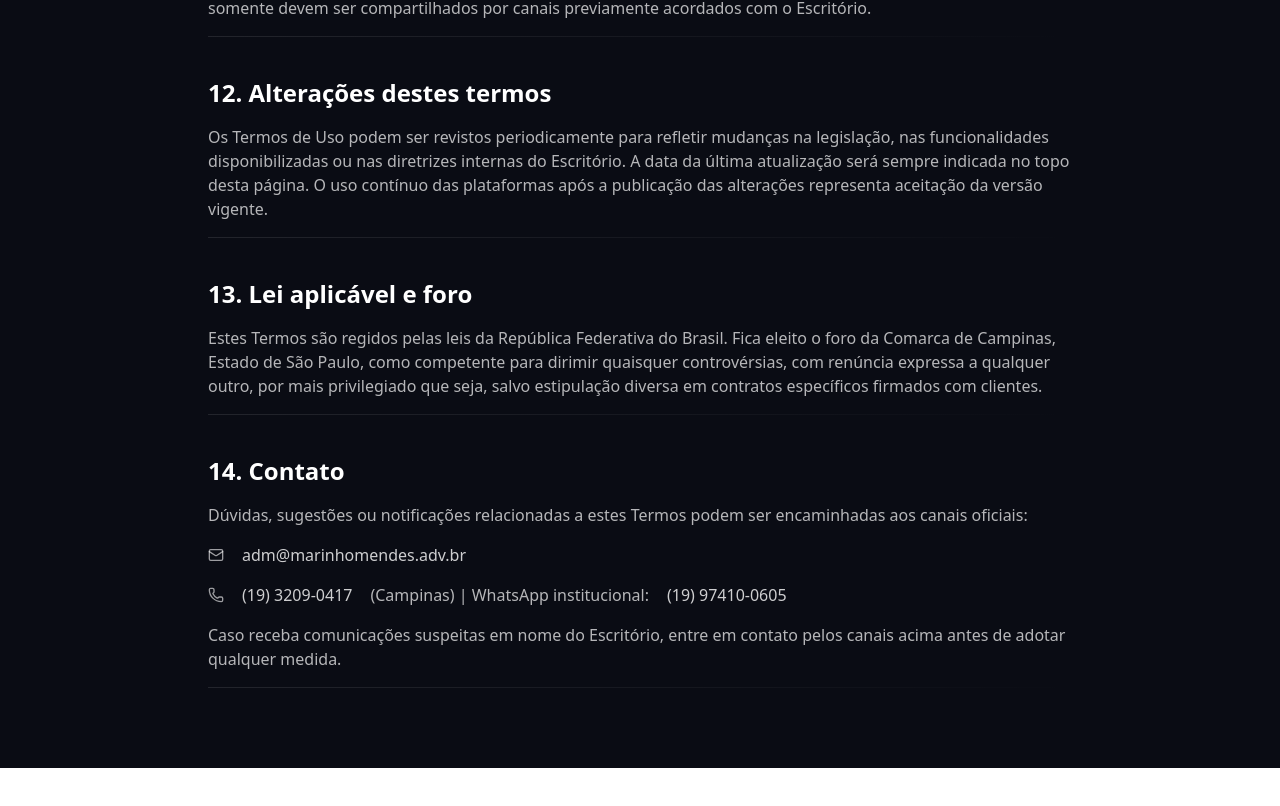
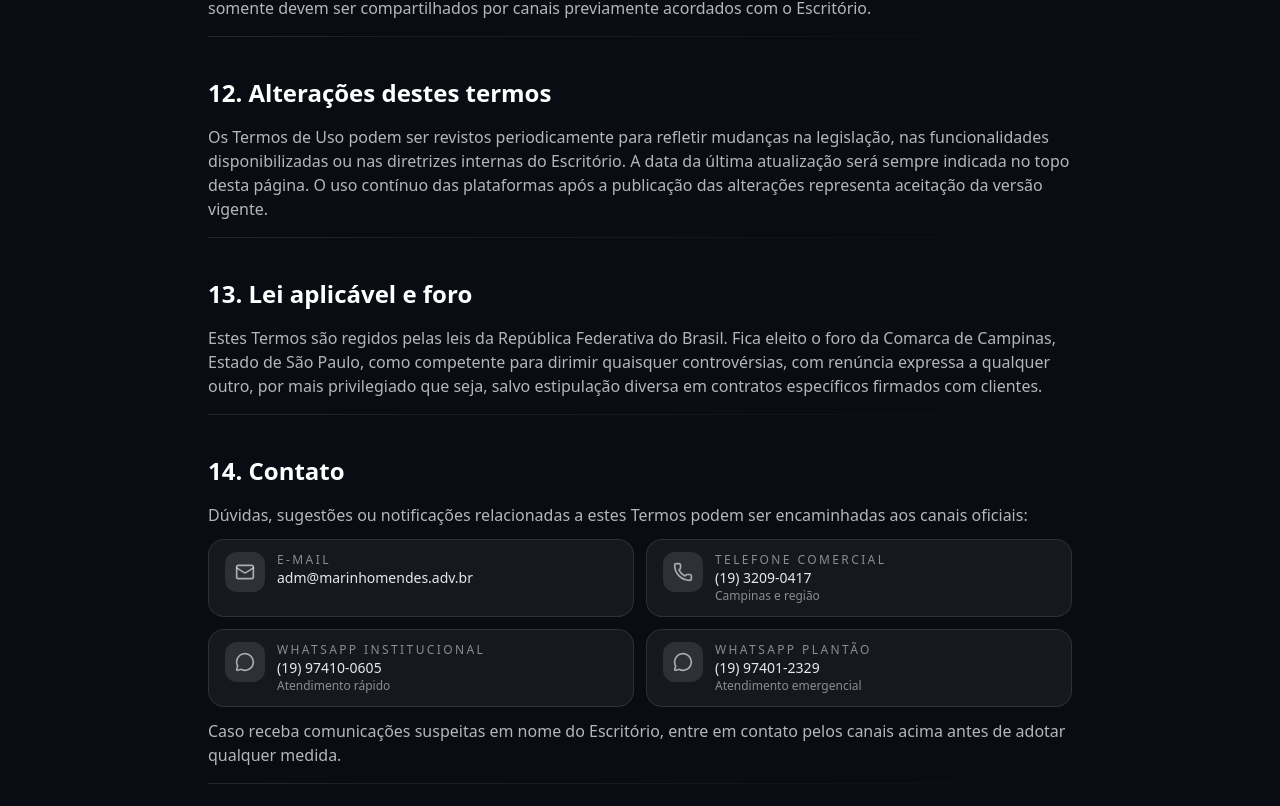
Before and after one commit to juanmmendes/pageMM, a React (Vite) app: page /termos-de-uso in a window 1280 px wide. Shown: the part 2786-3592 px from the top of the page. Before the commit the page ends 3554 px from the top, so only its background shows below. Built offline with nearby package versions, Linux system fonts and the light colour scheme.

Commit message:
Reorganiza contatos nas páginas legais

```diff
--- a/src/pages/PoliticaPrivacidade.jsx
+++ b/src/pages/PoliticaPrivacidade.jsx
@@ -1,6 +1,6 @@
 import React, { useEffect } from "react";
 import { Link } from "react-router-dom";
-import { Shield, Home, Mail, Phone } from "lucide-react";
+import { Shield, Home, Mail, Phone, MessageCircle } from "lucide-react";
 
 const THEME = {
   brand: {
@@ -16,6 +16,8 @@ const CONTACT = {
   phoneHref: "tel:+551932090417",
   whatsappDisplay: "(19) 97410-0605",
   whatsappHref: "https://api.whatsapp.com/send/?phone=5519974100605&text&type=phone_number&app_absent=0",
+  whatsappFastDisplay: "(19) 97401-2329",
+  whatsappFastHref: "https://api.whatsapp.com/send/?phone=5519974012329&text&type=phone_number&app_absent=0",
 };
 
 const LAST_UPDATE = "26 de setembro de 2025";
@@ -221,22 +223,65 @@ const SECTIONS = [
           Para exercer direitos, esclarecer dúvidas ou solicitar informações adicionais sobre o tratamento de dados pessoais, entre em contato com o
           nosso encarregado de proteção de dados (DPO) pelos canais:
         </p>
-        <ul className="list-none space-y-2 text-white/70">
-          <li className="flex items-center gap-2">
-            <Mail className="h-4 w-4 text-white/60" />
-            <a href={`mailto:${CONTACT.email}`} className="inline-flex items-center rounded-full px-2.5 py-1 text-white/80 no-underline transition-colors duration-200 hover:bg-white/10 hover:text-white">
+        <ul className="mt-5 grid gap-3 text-white/80 sm:grid-cols-2">
+          <li className="flex items-start gap-3 rounded-2xl border border-white/10 bg-white/5 px-4 py-3">
+            <span className="flex h-10 w-10 flex-none items-center justify-center rounded-xl bg-white/10 text-white/60">
+              <Mail className="h-5 w-5" aria-hidden="true" />
+            </span>
+            <div className="min-w-0">
+              <div className="text-xs uppercase tracking-[0.2em] text-white/50">E-mail</div>
+              <a
+                href={`mailto:${CONTACT.email}`}
+                className="block text-sm font-medium text-white/90 no-underline transition-colors duration-200 hover:text-white hover:underline break-words"
+              >
                 {CONTACT.email}
               </a>
+            </div>
           </li>
-          <li className="flex items-center gap-2">
-            <Phone className="h-4 w-4 text-white/60" />
-            <a href={CONTACT.phoneHref} className="inline-flex items-center rounded-full px-2.5 py-1 text-white/80 no-underline transition-colors duration-200 hover:bg-white/10 hover:text-white">
+          <li className="flex items-start gap-3 rounded-2xl border border-white/10 bg-white/5 px-4 py-3">
+            <span className="flex h-10 w-10 flex-none items-center justify-center rounded-xl bg-white/10 text-white/60">
+              <Phone className="h-5 w-5" aria-hidden="true" />
+            </span>
+            <div className="min-w-0">
+              <div className="text-xs uppercase tracking-[0.2em] text-white/50">Telefone comercial</div>
+              <a
+                href={CONTACT.phoneHref}
+                className="block text-sm font-medium text-white/90 no-underline transition-colors duration-200 hover:text-white hover:underline"
+              >
                 {CONTACT.phoneDisplay}
               </a>
-            (Campinas) | WhatsApp institucional:{" "}
-            <a href={CONTACT.whatsappHref} className="inline-flex items-center rounded-full px-2.5 py-1 text-white/80 no-underline transition-colors duration-200 hover:bg-white/10 hover:text-white">
+              <div className="text-xs text-white/50">Campinas e região</div>
+            </div>
+          </li>
+          <li className="flex items-start gap-3 rounded-2xl border border-white/10 bg-white/5 px-4 py-3">
+            <span className="flex h-10 w-10 flex-none items-center justify-center rounded-xl bg-white/10 text-white/60">
+              <MessageCircle className="h-5 w-5" aria-hidden="true" />
+            </span>
+            <div className="min-w-0">
+              <div className="text-xs uppercase tracking-[0.2em] text-white/50">WhatsApp institucional</div>
+              <a
+                href={CONTACT.whatsappHref}
+                className="block text-sm font-medium text-white/90 no-underline transition-colors duration-200 hover:text-white hover:underline"
+              >
                 {CONTACT.whatsappDisplay}
               </a>
+              <div className="text-xs text-white/50">Atendimento rápido</div>
+            </div>
+          </li>
+          <li className="flex items-start gap-3 rounded-2xl border border-white/10 bg-white/5 px-4 py-3">
+            <span className="flex h-10 w-10 flex-none items-center justify-center rounded-xl bg-white/10 text-white/60">
+              <MessageCircle className="h-5 w-5" aria-hidden="true" />
+            </span>
+            <div className="min-w-0">
+              <div className="text-xs uppercase tracking-[0.2em] text-white/50">WhatsApp plantão</div>
+              <a
+                href={CONTACT.whatsappFastHref}
+                className="block text-sm font-medium text-white/90 no-underline transition-colors duration-200 hover:text-white hover:underline"
+              >
+                {CONTACT.whatsappFastDisplay}
+              </a>
+              <div className="text-xs text-white/50">Atendimento emergencial</div>
+            </div>
           </li>
         </ul>
         <p>
--- a/src/pages/TermosUso.jsx
+++ b/src/pages/TermosUso.jsx
@@ -1,6 +1,6 @@
 import React, { useEffect } from "react";
 import { Link } from "react-router-dom";
-import { FileText, Home, Mail, Phone } from "lucide-react";
+import { FileText, Home, Mail, Phone, MessageCircle } from "lucide-react";
 
 const THEME = {
   brand: {
@@ -16,6 +16,8 @@ const CONTACT = {
   phoneHref: "tel:+551932090417",
   whatsappDisplay: "(19) 97410-0605",
   whatsappHref: "https://api.whatsapp.com/send/?phone=5519974100605&text&type=phone_number&app_absent=0",
+  whatsappFastDisplay: "(19) 97401-2329",
+  whatsappFastHref: "https://api.whatsapp.com/send/?phone=5519974012329&text&type=phone_number&app_absent=0",
 };
 
 const LAST_UPDATE = "26 de setembro de 2025";
@@ -192,22 +194,65 @@ const SECTIONS = [
         <p>
           Dúvidas, sugestões ou notificações relacionadas a estes Termos podem ser encaminhadas aos canais oficiais:
         </p>
-        <ul className="list-none space-y-2 text-white/70">
-          <li className="flex items-center gap-2">
-            <Mail className="h-4 w-4 text-white/60" />
-            <a href={`mailto:${CONTACT.email}`} className="inline-flex items-center rounded-full px-2.5 py-1 text-white/80 no-underline transition-colors duration-200 hover:bg-white/10 hover:text-white">
+        <ul className="mt-5 grid gap-3 text-white/80 sm:grid-cols-2">
+          <li className="flex items-start gap-3 rounded-2xl border border-white/10 bg-white/5 px-4 py-3">
+            <span className="flex h-10 w-10 flex-none items-center justify-center rounded-xl bg-white/10 text-white/60">
+              <Mail className="h-5 w-5" aria-hidden="true" />
+            </span>
+            <div className="min-w-0">
+              <div className="text-xs uppercase tracking-[0.2em] text-white/50">E-mail</div>
+              <a
+                href={`mailto:${CONTACT.email}`}
+                className="block text-sm font-medium text-white/90 no-underline transition-colors duration-200 hover:text-white hover:underline break-words"
+              >
                 {CONTACT.email}
               </a>
+            </div>
           </li>
-          <li className="flex items-center gap-2">
-            <Phone className="h-4 w-4 text-white/60" />
-            <a href={CONTACT.phoneHref} className="inline-flex items-center rounded-full px-2.5 py-1 text-white/80 no-underline transition-colors duration-200 hover:bg-white/10 hover:text-white">
+          <li className="flex items-start gap-3 rounded-2xl border border-white/10 bg-white/5 px-4 py-3">
+            <span className="flex h-10 w-10 flex-none items-center justify-center rounded-xl bg-white/10 text-white/60">
+              <Phone className="h-5 w-5" aria-hidden="true" />
+            </span>
+            <div className="min-w-0">
+              <div className="text-xs uppercase tracking-[0.2em] text-white/50">Telefone comercial</div>
+              <a
+                href={CONTACT.phoneHref}
+                className="block text-sm font-medium text-white/90 no-underline transition-colors duration-200 hover:text-white hover:underline"
+              >
                 {CONTACT.phoneDisplay}
               </a>
-            (Campinas) | WhatsApp institucional:{" "}
-            <a href={CONTACT.whatsappHref} className="inline-flex items-center rounded-full px-2.5 py-1 text-white/80 no-underline transition-colors duration-200 hover:bg-white/10 hover:text-white">
+              <div className="text-xs text-white/50">Campinas e região</div>
+            </div>
+          </li>
+          <li className="flex items-start gap-3 rounded-2xl border border-white/10 bg-white/5 px-4 py-3">
+            <span className="flex h-10 w-10 flex-none items-center justify-center rounded-xl bg-white/10 text-white/60">
+              <MessageCircle className="h-5 w-5" aria-hidden="true" />
+            </span>
+            <div className="min-w-0">
+              <div className="text-xs uppercase tracking-[0.2em] text-white/50">WhatsApp institucional</div>
+              <a
+                href={CONTACT.whatsappHref}
+                className="block text-sm font-medium text-white/90 no-underline transition-colors duration-200 hover:text-white hover:underline"
+              >
                 {CONTACT.whatsappDisplay}
               </a>
+              <div className="text-xs text-white/50">Atendimento rápido</div>
+            </div>
+          </li>
+          <li className="flex items-start gap-3 rounded-2xl border border-white/10 bg-white/5 px-4 py-3">
+            <span className="flex h-10 w-10 flex-none items-center justify-center rounded-xl bg-white/10 text-white/60">
+              <MessageCircle className="h-5 w-5" aria-hidden="true" />
+            </span>
+            <div className="min-w-0">
+              <div className="text-xs uppercase tracking-[0.2em] text-white/50">WhatsApp plantão</div>
+              <a
+                href={CONTACT.whatsappFastHref}
+                className="block text-sm font-medium text-white/90 no-underline transition-colors duration-200 hover:text-white hover:underline"
+              >
+                {CONTACT.whatsappFastDisplay}
+              </a>
+              <div className="text-xs text-white/50">Atendimento emergencial</div>
+            </div>
           </li>
         </ul>
         <p>
```
Lines whose indentation alone changed are shown as unchanged.
